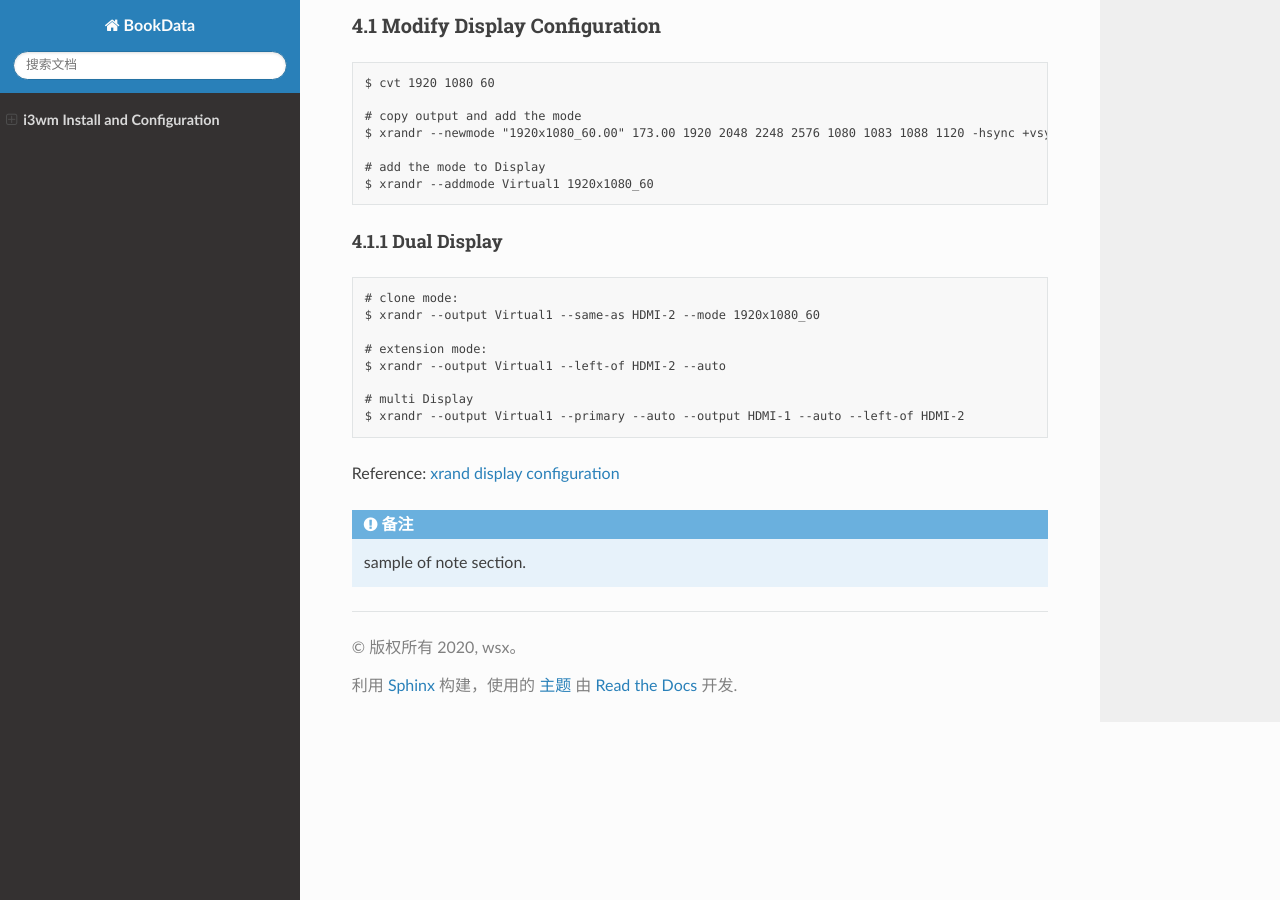
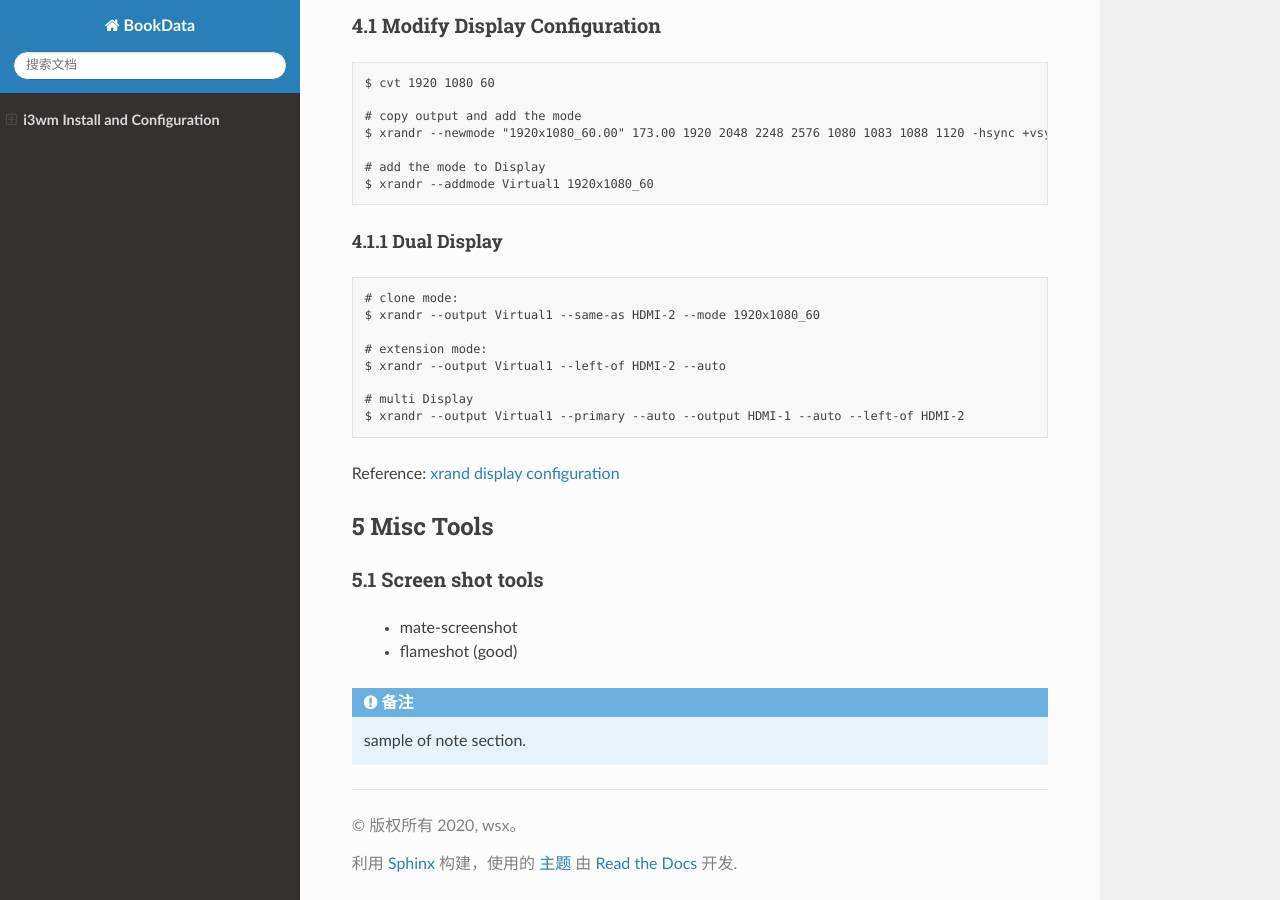
Before and after one commit to wanshuxiang/BookData, a Sphinx documentation site: the page built from source/i3wmconfig.rst, in a window 1280 px wide and 900 px high, scrolled down 1504 px. Built offline with Sphinx 7.4.7 and the Read the Docs theme 2.0.0, drawn with Linux system fonts in a browser that asks for light colours.

Commit message:
modified:   i3wmconfig.rst

```diff
--- a/source/i3wmconfig.rst
+++ b/source/i3wmconfig.rst
@@ -101,6 +101,16 @@ or tools to configure network / wifi:
 Reference: \ `xrand display configuration <https://www.dazhuanlan.com/2020/01/30/5e320494cf9cf>`_
 
 
+5 Misc Tools
+==============
+
+5.1 Screen shot tools
+***********************
+    * mate-screenshot
+    * flameshot (good)
+
+
+
 .. note::
 
     sample of note section.
```
